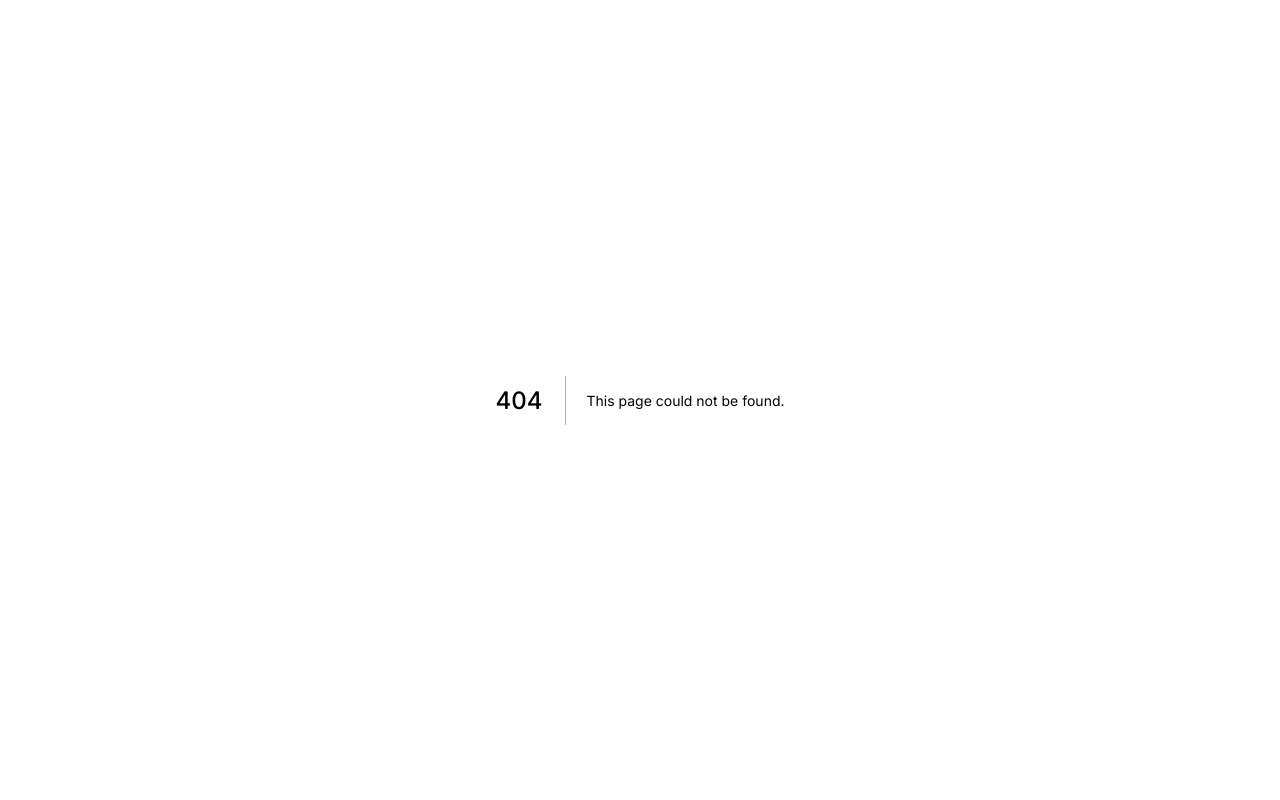
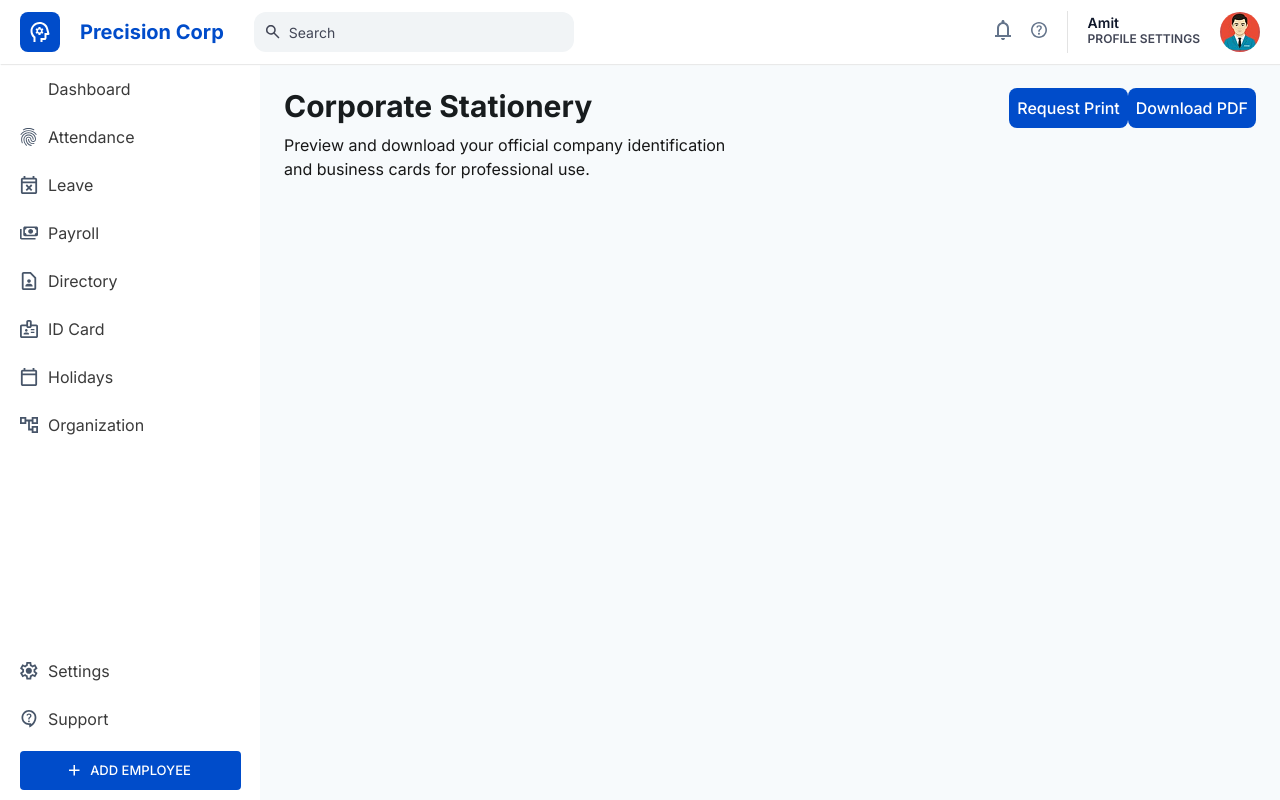
Before and after one commit to farhanarshad100/CRM, a Next.js app: page /corporate-stationery in a window 1280 px wide. Before the commit this address had no page. Built offline with nearby package versions, Linux system fonts and the light colour scheme; sample sign-in values are in the browser's storage.

Commit message:
corporateStationery

```diff
--- /dev/null
+++ b/src/app/(main)/corporate-stationery/page.js
@@ -0,0 +1,12 @@
+import CorporateStationeryDetails from '@/components/corporateStationery'
+import React from 'react'
+
+const corporateStationery = () => {
+  return (
+ <>
+ <CorporateStationeryDetails/>
+ </>
+  )
+}
+
+export default corporateStationery
--- /dev/null
+++ b/src/components/corporateStationery/corporateStationeryTop.js
@@ -0,0 +1,23 @@
+import { Box, Typography } from '@mui/material'
+import React from 'react'
+import style from './style'
+import Button from '../ui/Button'
+
+
+const CorporateStationeryTop = () => {
+  return (
+<Box sx={style.corporateStationery}>
+    <Box sx={style.innerDetails}>
+<Typography variant='h4'>Corporate Stationery</Typography>
+<Typography variant='body1'>Preview and download your official company identification<br/>
+and business cards for professional use.</Typography>
+</Box>
+<Box>
+    <Button>Request Print</Button>
+    <Button>Download PDF</Button>
+</Box>
+</Box>
+  )
+}
+
+export default CorporateStationeryTop
--- /dev/null
+++ b/src/components/corporateStationery/index.js
@@ -0,0 +1,12 @@
+import React from 'react'
+import CorporateStationeryTop from './corporateStationeryTop'
+
+const CorporateStationeryDetails = () => {
+  return (
+    <div>
+      <CorporateStationeryTop/>
+    </div>
+  )
+}
+
+export default CorporateStationeryDetails
--- /dev/null
+++ b/src/components/corporateStationery/style.js
@@ -0,0 +1,21 @@
+const style = {
+    corporateStationery:{
+        display:"flex",
+        justifyContent:"space-between",
+    },
+    innerDetails:{
+        "& h4":{
+            fontSize:"30px",
+            color:"#181C1E",
+            fontWeight:"800",
+            marginBottom:"8px"
+        },
+        "& p:":{
+            color:"#424656",
+            fontSize:"16px",
+            fontWeight:"400",
+            lineheight:"24px",
+        }
+    }
+}
+export default style
```
Also changed, not shown: src/components/holiday/holidayCalender.js (+6 -1 lines).
